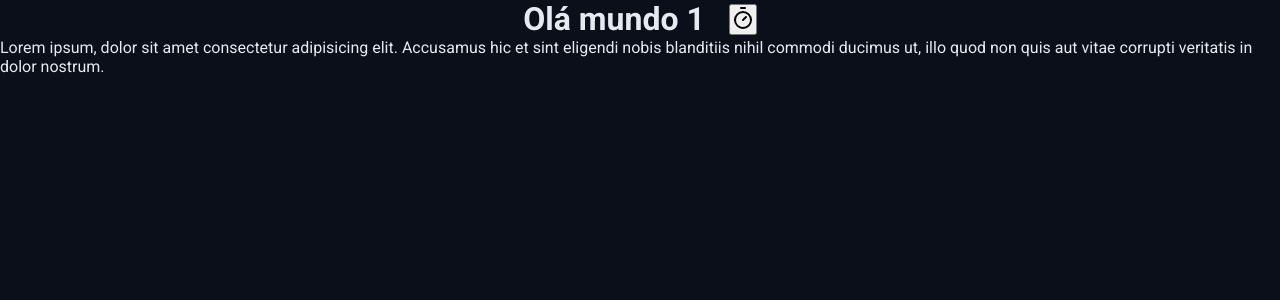
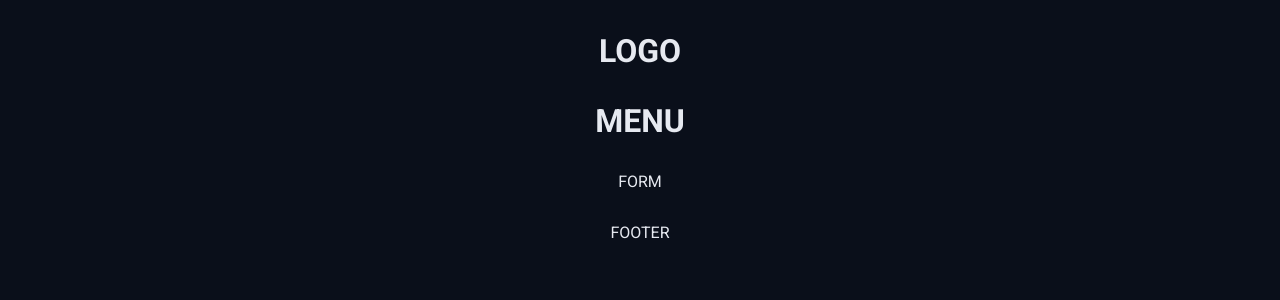
Before and after one commit to EduFBasso/ot-chronos-pomodoro, a React (Vite) app: page / in a window 1280 px wide. Shown: the top 300 px of the page. Built offline with nearby package versions, Linux system fonts and the light colour scheme.

Commit message:
A21: Adição componente Container

```diff
--- a/src/App.tsx
+++ b/src/App.tsx
@@ -1,23 +1,23 @@
-import { Heading } from './components/Heading';
-
 import './styles/theme.css';
 import './styles/global.css';
-import { TimerIcon } from 'lucide-react';
+import { Container } from './components/Container/Container';
+import { Heading } from './components/Heading';
 
 export function App() {
   return (
     <>
-      <Heading>
-        Olá mundo 1
-        <button>
-          <TimerIcon />
-        </button>
-      </Heading>
-      <p>
-        Lorem ipsum, dolor sit amet consectetur adipisicing elit. Accusamus hic
-        et sint eligendi nobis blanditiis nihil commodi ducimus ut, illo quod
-        non quis aut vitae corrupti veritatis in dolor nostrum.
-      </p>
+      <Container>
+        <Heading>LOGO</Heading>
+      </Container>
+      <Container>
+        <Heading>MENU</Heading>
+      </Container>
+      <Container>
+        <section>FORM</section>
+      </Container>
+      <Container>
+        <section>FOOTER</section>
+      </Container>
     </>
   );
 }
--- /dev/null
+++ b/src/components/Container/Container.module.css
@@ -0,0 +1,13 @@
+.container-fluid {
+  max-width: 100%;
+}
+
+.container {
+  max-width: 98rem;
+  margin: 0 auto;
+}
+
+.content {
+  margin: 3.2rem;
+  text-align: center;
+}
--- /dev/null
+++ b/src/components/Container/Container.tsx
@@ -0,0 +1,13 @@
+import styles from './Container.module.css';
+
+type ContainerProps = {
+  children: React.ReactNode;
+};
+
+export function Container({ children }: ContainerProps) {
+  return (
+    <div className={styles.container}>
+      <div className={styles.content}>{children}</div>
+    </div>
+  );
+}
```
